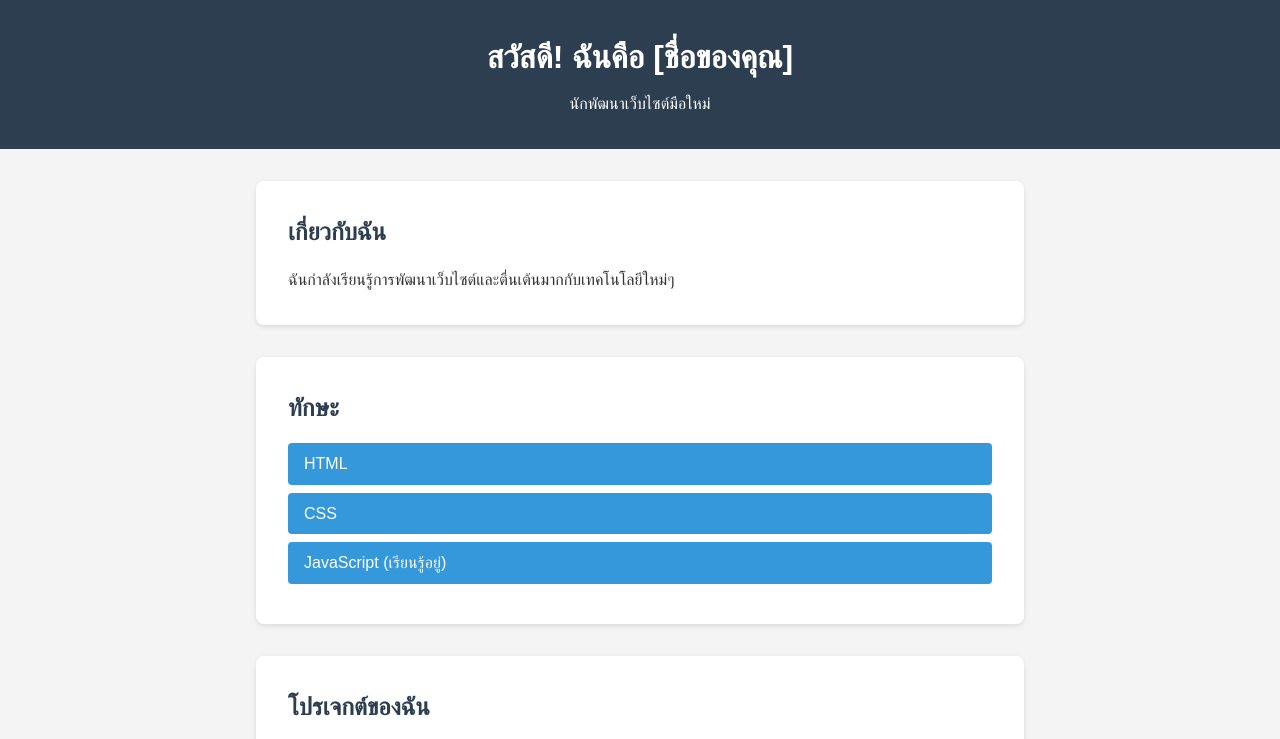
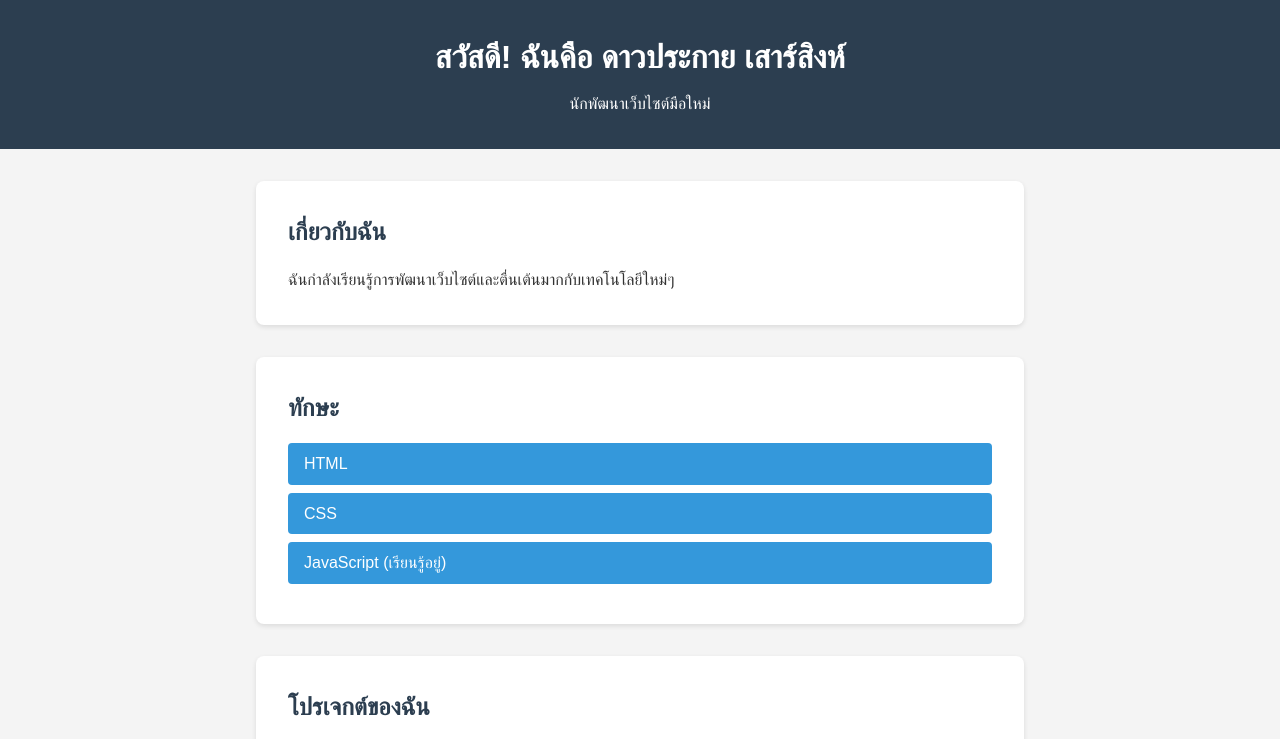
Before and after one commit to dawprakai/my-portfolio, a plain HTML site: page index.html in a window 1280 px wide. Shown: the top 739 px of the page. Drawn offline with Linux system fonts and the light colour scheme.

```diff
--- a/index.html
+++ b/index.html
@@ -8,7 +8,7 @@
 </head>
 <body>
     <header>
-        <h1>สวัสดี! ฉันคือ [ชื่อของคุณ]</h1>
+        <h1>สวัสดี! ฉันคือ ดาวประกาย เสาร์สิงห์ </h1>
         <p>นักพัฒนาเว็บไซต์มือใหม่</p>
     </header>
 
```
